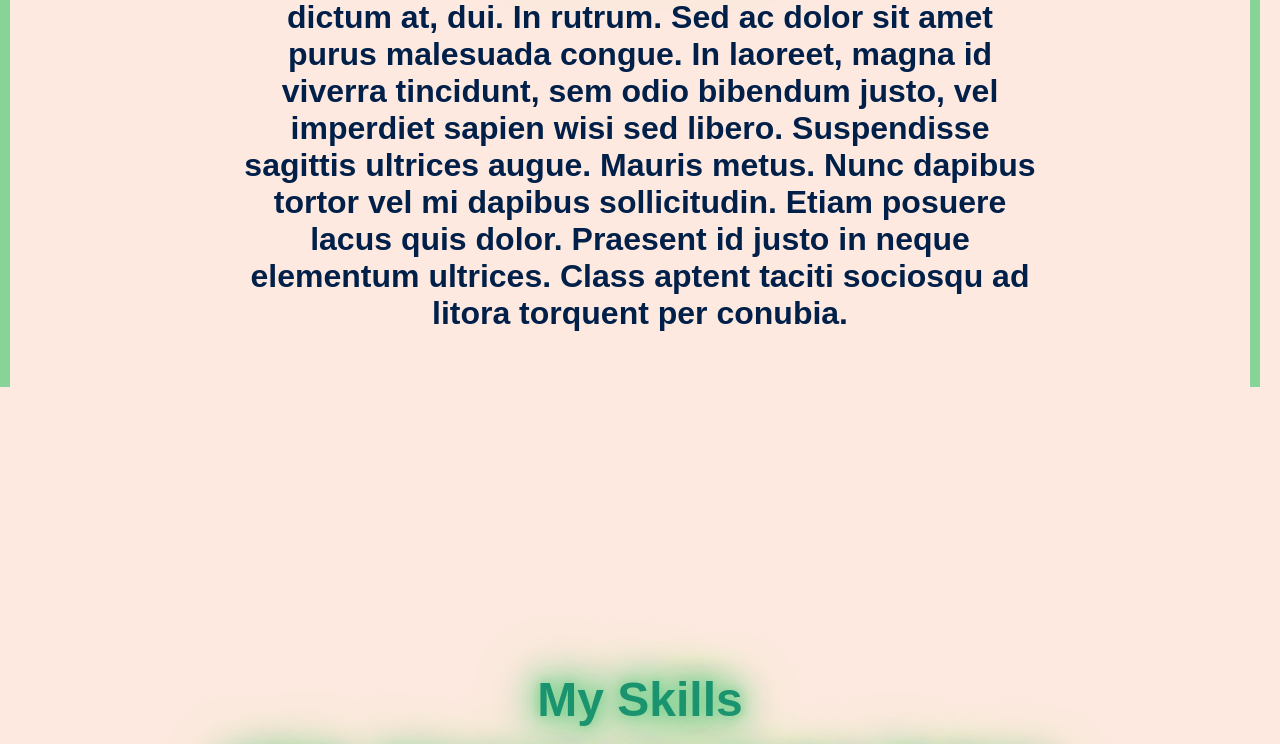
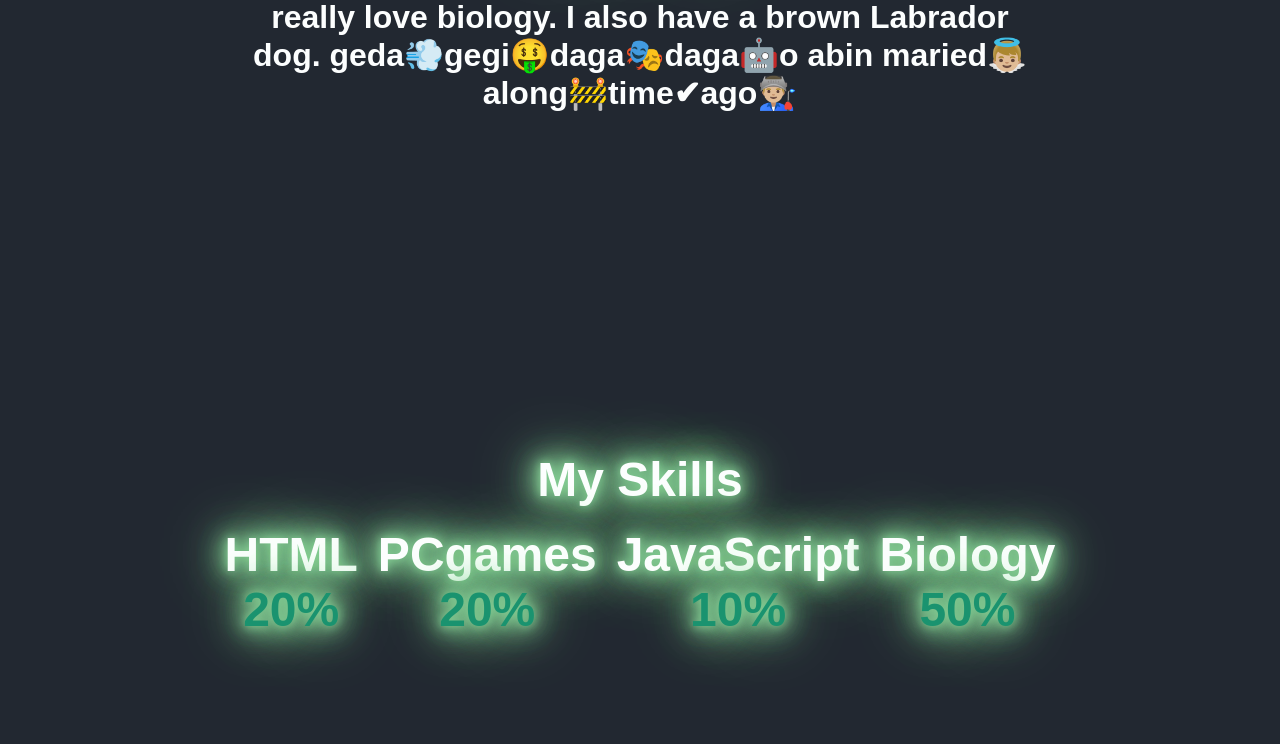
Before and after one commit to A11DaR/AlidarPortfolio8F, a plain HTML site: page index.html in a window 1280 px wide. Shown: the part 777-1521 px from the top of the page. Drawn offline with Linux system fonts and the light colour scheme.

Commit message:
Add files via upload
Signed-off-by: A11DaR <166373481+A11DaR@users.noreply.github.com>

```diff
--- a/index.html
+++ b/index.html
@@ -5,13 +5,14 @@
     <title>Alidar</title>
     <style>
         body {
-            background-color: #fde9df;
-            color: #00204a;
+            background-color: #222831;
+            color: #fcfefe;
             font-family: Arial, sans-serif;
             margin: 0;
             padding: 0;
             text-align: center;
             position: relative;
+            scroll-behavior: smooth;
         }
         .container {
             display: flex;
@@ -31,7 +32,7 @@
         }
         h1 {
             font-size: 3em;
-            color:  #1a936f;
+            color:  #fcfefe;
             text-shadow: 0 0 10px #88d498, 0 0 20px #88d498, 0 0 30px #88d498,
                 0 0 40px  #88d498, 0 0 50px #88d498, 0 0 75px #88d498;
         }
@@ -107,36 +108,7 @@
         .cell {
             animation: shake 0.05s infinite alternate;
         }
-        .left,
-        .right,
-        .neon-green-line {
-            position: fixed;
-            width: 10px;
-            height: 100%;
-            background-color: #88d498;
-            z-index: 999;
-        }
-        .left,
-        .right,
-        .neon-green-line {
-            text-shadow:0 0 10px #88d498, 0 0 20px #88d498, 0 0 30px #88d498,
-                0 0 40px  #88d498, 0 0 50px #88d498, 0 0 75px #88d498;
-        }
-        .left {
-            left: 0;
-        }
-        .right {
-            right: 0;
-        }
-        .neon-green-line {
-            background-color:#88d498;
-        }
-        .neon-green-line.left {
-            left: 0;
-        }
-        .neon-green-line.right {
-            right: 0;
-        }
+
         .text-box {
             margin: 300px auto;
             max-width: 800px;
@@ -305,7 +277,7 @@
         <a href="#about" class="navigation-button">About me</a>
         <a href="#skills" class="navigation-button">My Skills</a>
         <a href="#projects" class="navigation-button">My Projects</a>
-        <a href="myBlog" class="navigation-button">My blog</a>
+       <a href="#myblog" class="navigation-button">My blog</a>
     </div>
 
     <div class="left neon"></div>
@@ -317,7 +289,7 @@
         </a>
         <div>
             <h1>My name is Alidar</h1>
-            <h2>And I'm a <span class="neon-green">biologist</span> at NSPFM</h2>
+            <h2>And I'm a <span class="neon-green">biologist</span> at NSFM</h2>
             <a href="https://www.youtube.com/watch?v=nDUQ-MvnO6s" class="more-info">more info</a>
             <button class="cell-button" id="cellButton"></button>
             <p class="neon-green">Tap! Tap!</p>
@@ -331,7 +303,7 @@
 
     <div id="about" class="text-box">
         <h1>About me</h1>
-        <h2>Maecenas ipsum velit, consectetuer eu, lobortis ut, dictum at, dui. In rutrum. Sed ac dolor sit amet purus malesuada congue. In laoreet, magna id viverra tincidunt, sem odio bibendum justo, vel imperdiet sapien wisi sed libero. Suspendisse sagittis ultrices augue. Mauris metus. Nunc dapibus tortor vel mi dapibus sollicitudin. Etiam posuere lacus quis dolor. Praesent id justo in neque elementum ultrices. Class aptent taciti sociosqu ad litora torquent per conubia.</h2>
+        <h2>I was born in 2010 in Almaty, I study at NFMS and I really love biology. I also have a brown Labrador dog.     geda💨gegi🤑daga🎭daga🤖o  abin  maried👼🏼along🚧time✔ago👨🏼‍🏭</h2>
     </div>
 
     <div id="skills" class="text-box">
@@ -375,12 +347,12 @@
         <div class="container">
             <div class="neon-circle-project">
                 <img src="https://static4.depositphotos.com/1013501/430/i/450/depositphotos_4308060-stock-photo-project.jpg" alt="Project 1">
-                <h2>Project 1</h2>
+                <h1>There will be projects coming soon...</h1>
             </div>
         </div>
     </div>
 
-    <div id="myBlog" class="myblog">
+    <div id="myblog" class="myblog">
         <h1>My Blog</h1>
         <div class="blog-text">
             <h2>ㅤCheck my articles on Medium.I try to be active!</h2>
@@ -391,5 +363,18 @@
 
         </div>
     </div>
+    <script>
+    document.querySelectorAll('a.navigation-button').forEach(anchor => {
+        anchor.addEventListener('click', function (e) {
+            e.preventDefault();
+
+            const target = document.querySelector(this.getAttribute('href'));
+            target.scrollIntoView({
+                behavior: 'smooth',
+                block: 'start'
+            });
+        });
+    });
+</script>
 </body>
 </html>
```
